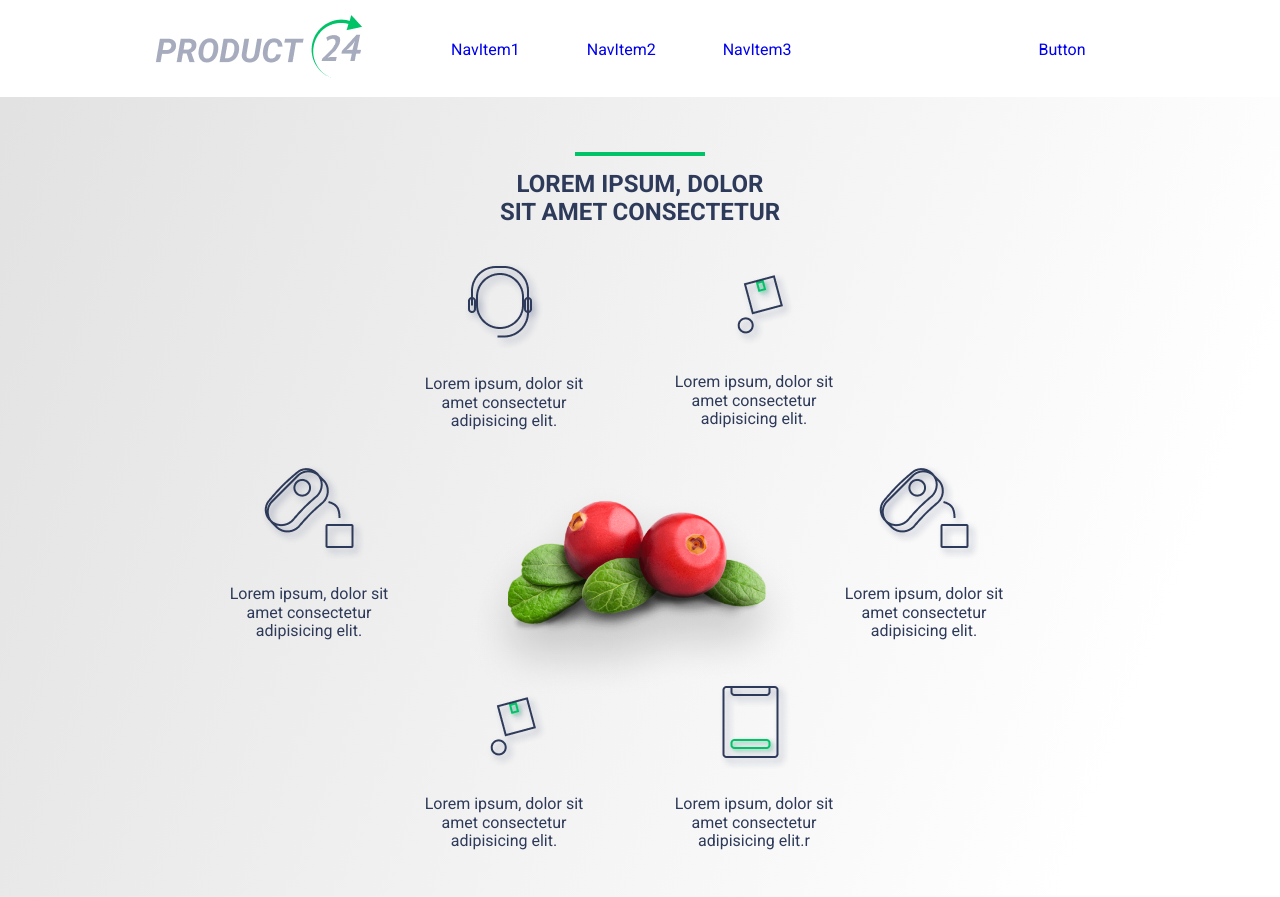
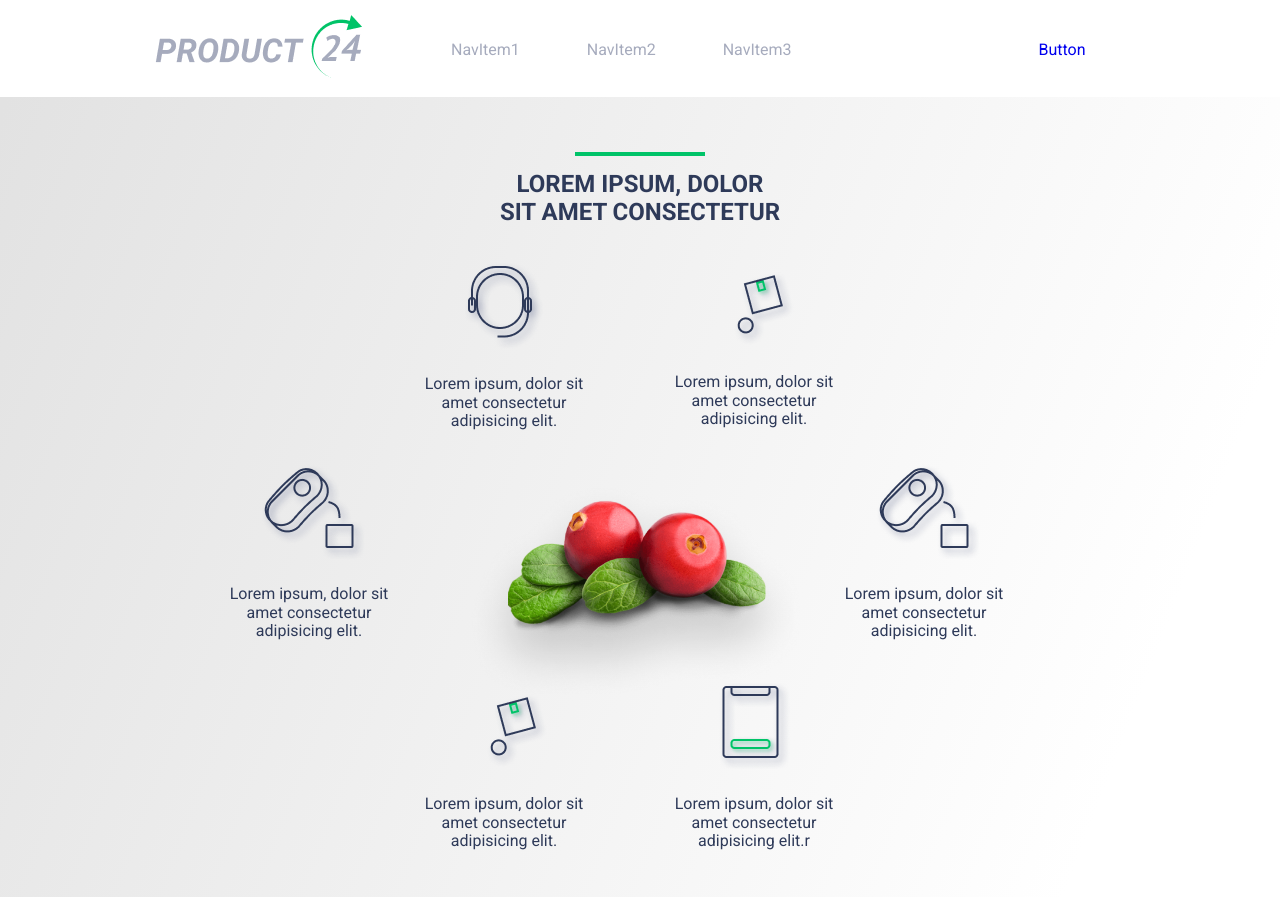
Before and after one commit to sofia-galena/test, a plain HTML site: page index.html in a window 1280 px wide. Drawn offline with nearby package versions, Linux system fonts and the light colour scheme.

Commit message:
Update style.css

```diff
--- a/css/style.css
+++ b/css/style.css
@@ -18,7 +18,7 @@ body {
   padding: 0 16px;
 }
 
-.logo__link-img{
+.logo__link-img {
   display: block;
   margin: 0 auto;
   padding: 11px 0px 34px 0px;
@@ -28,7 +28,7 @@ body {
   display: none;
 }
 
-.menu__list {
+.menu__list-link {
   color: #A6ABBD;
 }
 
```
